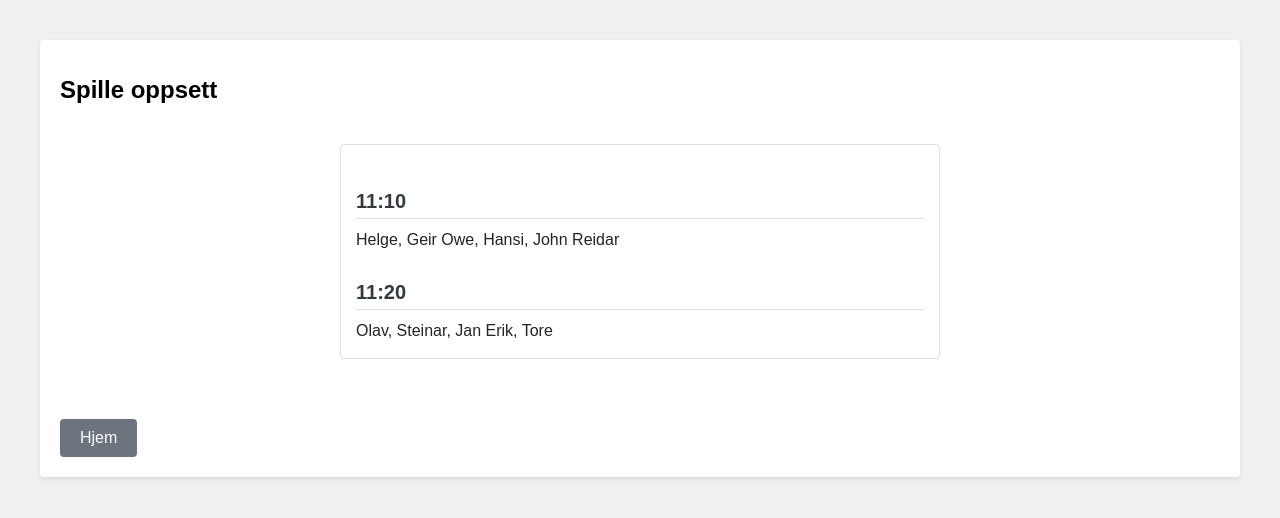
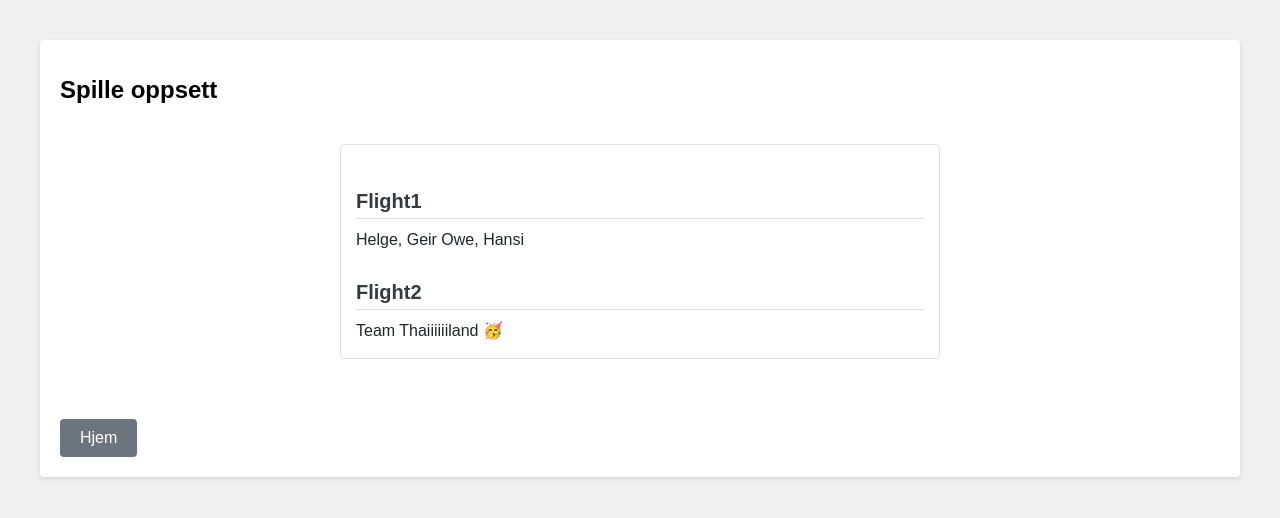
Before and after one commit to GeirOwe/golf, a Flask app: page /flights in a window 1280 px wide. Shown: the top 518 px of the page. Run offline with Flask 3, Linux system fonts and the light colour scheme.

Commit message:
Update flight setup and local rules templates for clarity
- Changed flight times to Flight1 and Flight2 in flight_setup.html for better organization.
- Updated player list in flight_setup.html to reflect current participants.
- Revised prize description in local_rules.html for improved readability.

```diff
--- a/templates/flight_setup.html
+++ b/templates/flight_setup.html
@@ -8,10 +8,10 @@
     <div class="flight-setup">
 
         <div class="day-group">
-            <h2>11:10</h2>
-            <p>Helge, Geir Owe, Hansi, John Reidar</p>
-            <h2>11:20</h2>
-            <p>Olav, Steinar, Jan Erik, Tore</p>
+            <h2>Flight1</h2>
+            <p>Helge, Geir Owe, Hansi</p>
+            <h2>Flight2</h2>
+            <p>Team Thaiiiiiiland 🥳</p>
         </div>
     </div>
 
--- a/templates/list_players.html
+++ b/templates/list_players.html
@@ -21,12 +21,6 @@
                 <td class="actions-column">
                     <a href="{{ url_for('update_player', player_id=player.id) }}"
                        class="btn-update">Endre</a>
-                    <form method="POST"
-                          action="{{ url_for('delete_player', player_id=player.id) }}"
-                          style="display: inline;"
-                          onsubmit="return confirm('Er du sikker på at du vil slette denne spilleren?');">
-                        <button type="submit" class="btn-delete">Slett</button>
-                    </form>
                 </td>
             </tr>
             {% endfor %}
--- a/templates/list_rounds.html
+++ b/templates/list_rounds.html
@@ -28,12 +28,14 @@
                 <td class="actions-column" data-label="Handlinger">
                     <a href="{{ url_for('manage_scores', round_id=round.id) }}"
                        class="btn-score">Score</a>
+<!--
                     <form method="POST"
                           action="{{ url_for('delete_round', round_id=round.id) }}"
                           style="display: inline;"
                           onsubmit="return confirm('Er du sikker på at du vil slette denne runden?');">
                         <button type="submit" class="btn-delete">Slett</button>
                     </form>
+-->
                 </td>
             </tr>
             {% endfor %}
--- a/templates/list_scores.html
+++ b/templates/list_scores.html
@@ -38,12 +38,6 @@
 
     <div class="action-buttons">
         <a href="{{ url_for('home') }}" class="button">Hjem</a>
-        <form method="POST"
-              action="{{ url_for('reset_scores') }}"
-              style="display: inline;"
-              onsubmit="return confirm('Er du sikker på at du vil slette alle resultater? Dette inkluderer også finale.');">
-            <button type="submit" class="btn-danger">Nullstill alle resultater</button>
-        </form>
     </div>
     {% else %}
     <p>Ingen scorer registrert ennå.</p>
--- a/templates/local_rules.html
+++ b/templates/local_rules.html
@@ -13,7 +13,7 @@
             <li>Putten er given når den er på grepet. 🥳</li>
             <li> ---- </li>
             <li>Turnerings avgift er 200,- pr pers. Vipps til Geir Owe før start</li>
-            <li>De to beste etter finale runden premieres 🥳 1 plass: 800, 2 plass: 200</li>
+            <li>De to beste etter finale runden premieres: 1 plass: 800, 2 plass: 200</li>
         </ul>
     </div>
 
```
Also changed, not shown: templates/view_golf_course.html (+4 -4 lines).
